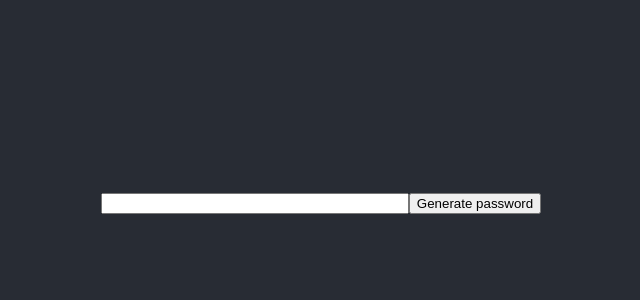
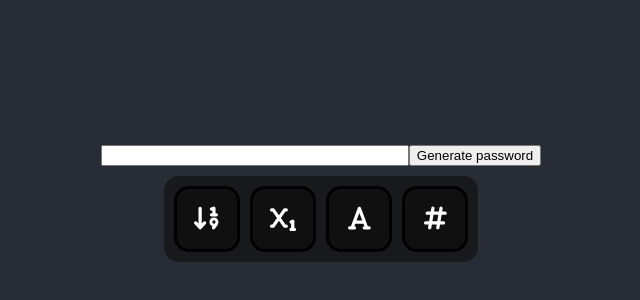
Before and after one commit to EgzoT/passwords-generator-web, a React (Create React App) app: page / in a window 1280 px wide. Shown: the part 202-502 px from the top of the page, without its empty margins (319-959 px from the left). Built offline with nearby package versions, Linux system fonts and the light colour scheme; the HTML template or start-up script is replaced by a standard one.

Commit message:
Add possibility to select characters that building password

```diff
--- a/package.json
+++ b/package.json
@@ -3,6 +3,9 @@
   "version": "0.1.0",
   "private": true,
   "dependencies": {
+    "@fortawesome/fontawesome-svg-core": "^1.3.0",
+    "@fortawesome/free-solid-svg-icons": "^6.0.0",
+    "@fortawesome/react-fontawesome": "^0.1.17",
     "@testing-library/jest-dom": "^5.16.2",
     "@testing-library/react": "^11.2.7",
     "@testing-library/user-event": "^12.8.3",
--- /dev/null
+++ b/src/components/GlowingCheckBox.tsx
@@ -0,0 +1,45 @@
+import React, { useState } from 'react';
+
+import { FontAwesomeIcon } from '@fortawesome/react-fontawesome';
+import { IconDefinition } from "@fortawesome/free-solid-svg-icons";
+
+import { faBan } from "@fortawesome/free-solid-svg-icons";
+
+// https://www.youtube.com/watch?v=zcELGwSZwx4
+
+interface IMainProps {
+    icon?: IconDefinition;
+    checked?: boolean;
+    onClick?: (value: boolean) => void;
+}
+
+function GlowingCheckBox(props: IMainProps) {
+    const [checked, setChecked] = useState(props.checked);
+
+    return (
+        <div
+            onClick={() => { setChecked(!checked); if (props.onClick) { props.onClick(!checked) } }}
+            style={{
+            width: 60,
+            height: 60,
+            backgroundColor: "#101010",
+            display: "flex",
+            justifyContent: "center",
+            alignItems: "center",
+            border: "3px solid #000",
+            borderRadius: 15
+        }}>
+            <div style={{ margin: "auto" }}>
+                <FontAwesomeIcon
+                    icon={ props.icon ? props.icon : faBan }
+                    style={{
+                        color: !checked ? "#222" : "#FFF",
+                        margin: "auto"
+                    }}
+                />
+            </div>
+        </div>
+    );
+}
+
+export default GlowingCheckBox;
--- a/src/views/Main.tsx
+++ b/src/views/Main.tsx
@@ -1,24 +1,65 @@
 import React from 'react';
+
+import GlowingCheckBox from '../components/GlowingCheckBox';
+
+import { faSortNumericDown, faSubscript, faFont, faHashtag } from "@fortawesome/free-solid-svg-icons";
 
 interface IMainProps {}
 
 interface IMainState {
     password: string;
+
+    digits: boolean;
+    lowercase: boolean;
+    uppercase: boolean;
+    specialCharacters: boolean;
 }
+
+const digits: string = '0123456789';
+const lowercase: string = 'abcdefghijklmnopqrstuvwxyz';
+const uppercase: string = 'ABCDEFGHIJKLMNOPQRSTUVWXYZ';
+const specialCharacters: string = '~!@-#$';
 
 class Main extends React.Component<IMainProps, IMainState> {
     constructor(props: IMainProps) {
         super(props);
 
         this.state = {
-            password: ""
+            password: "",
+
+            digits: true,
+            lowercase: true,
+            uppercase: true,
+            specialCharacters: true
         };
+    }
+
+    getCharacters = (): string => {
+        let letters: string = "";
+
+        if (this.state.digits) {
+            letters += digits;
+        }
+
+        if (this.state.lowercase) {
+            letters += lowercase;
+        }
+
+        if (this.state.uppercase) {
+            letters += uppercase;
+        }
+
+        if (this.state.specialCharacters) {
+            letters += specialCharacters;
+        }
+
+        return letters;
     }
 
     // https://stackoverflow.com/a/51540480/18094846
     generatePassword = (): void => {
         const length: number = 20;
-        const wishlist: string = '0123456789ABCDEFGHIJKLMNOPQRSTUVWXYZabcdefghijklmnopqrstuvwxyz~!@-#$';
+        const wishlist: string = this.getCharacters();
 
         const password: string = Array.from(crypto.getRandomValues(new Uint32Array(length)))
             .map((x) => wishlist[x % wishlist.length])
@@ -40,6 +81,15 @@ class Main extends React.Component<IMainProps, IMainState> {
                 <button onClick={ this.generatePassword }>
                     Generate password
                 </button>
+
+                <div style={{ width: 'auto', display: 'flex', alignItems: 'center', justifyContent: 'center' }}>
+                    <div style={{ width: 'fit-content', padding: 10, height: 'auto', backgroundColor: "#00000070", marginTop: 10, display: 'flex', gap: 10, alignItems: 'auto', justifyContent: 'auto', borderRadius: 15 }}>
+                        <GlowingCheckBox icon={ faSortNumericDown } checked={ true } onClick={ (state: boolean) => { this.setState({ digits: state }) }} />
+                        <GlowingCheckBox icon={ faSubscript } checked={ true } onClick={ (state: boolean) => { this.setState({ lowercase: state }) }} />
+                        <GlowingCheckBox icon={ faFont } checked={ true } onClick={ (state: boolean) => { this.setState({ uppercase: state }) }} />
+                        <GlowingCheckBox icon={ faHashtag } checked={ true } onClick={ (state: boolean) => { this.setState({ specialCharacters: state }) }} />
+                    </div>
+                </div>
             </div>
         );
     }
```
Also changed, not shown: 2 other files (tests, documents, lock files or other folders).
